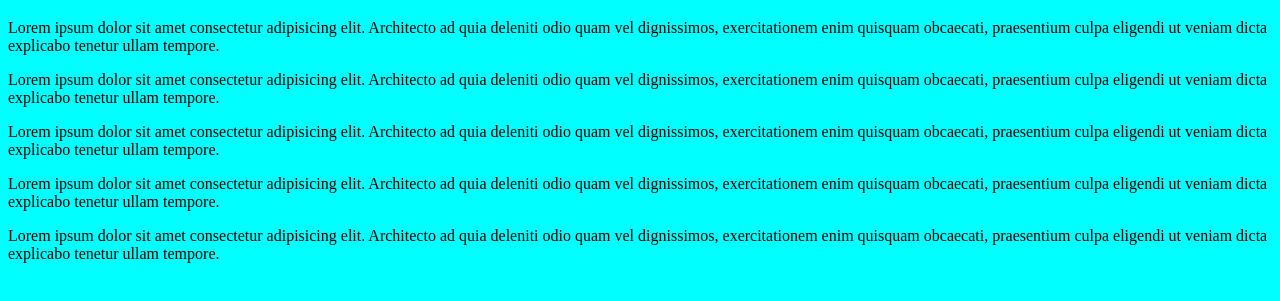
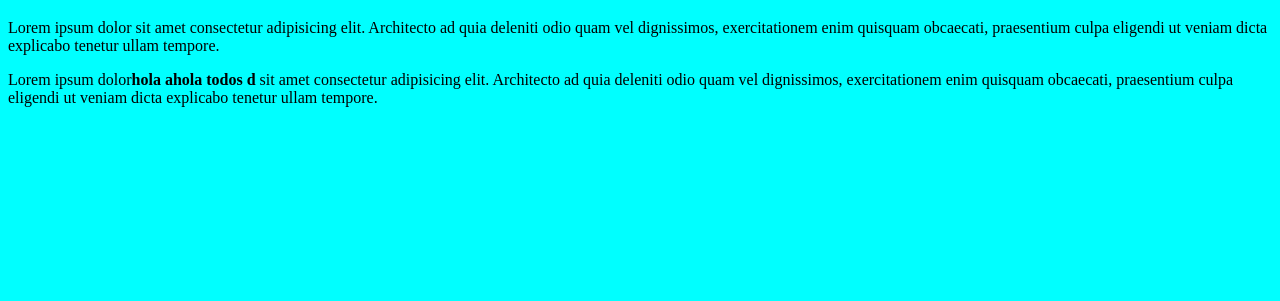
Before and after one commit to jhonatantiradoc/miweb, a plain HTML site: page index.html in a window 1280 px wide. Shown: the part 61-362 px from the top of the page. Drawn offline with Linux system fonts and the light colour scheme.

Commit message:
Se reducen la cantidad de párrafos

```diff
--- a/index.html
+++ b/index.html
@@ -10,11 +10,7 @@
     <h1>Hola Mundo Bienvenidos</h1>
     <p>Lorem ipsum dolor sit amet consectetur adipisicing elit. Architecto ad quia deleniti odio quam vel dignissimos, exercitationem enim quisquam obcaecati, praesentium culpa eligendi ut veniam dicta explicabo tenetur ullam tempore.</p>
 
-    <p>Lorem ipsum dolor sit amet consectetur adipisicing elit. Architecto ad quia deleniti odio quam vel dignissimos, exercitationem enim quisquam obcaecati, praesentium culpa eligendi ut veniam dicta explicabo tenetur ullam tempore.</p>
-    <p>Lorem ipsum dolor sit amet consectetur adipisicing elit. Architecto ad quia deleniti odio quam vel dignissimos, exercitationem enim quisquam obcaecati, praesentium culpa eligendi ut veniam dicta explicabo tenetur ullam tempore.</p>
-    <p>Lorem ipsum dolor sit amet consectetur adipisicing elit. Architecto ad quia deleniti odio quam vel dignissimos, exercitationem enim quisquam obcaecati, praesentium culpa eligendi ut veniam dicta explicabo tenetur ullam tempore.</p>
-    <p>Lorem ipsum dolor sit amet consectetur adipisicing elit. Architecto ad quia deleniti odio quam vel dignissimos, exercitationem enim quisquam obcaecati, praesentium culpa eligendi ut veniam dicta explicabo tenetur ullam tempore.</p>
-
+    <p>Lorem ipsum dolor<strong>hola ahola todos d</strong> sit amet consectetur adipisicing elit. Architecto ad quia deleniti odio quam vel dignissimos, exercitationem enim quisquam obcaecati, praesentium culpa eligendi ut veniam dicta explicabo tenetur ullam tempore.</p>
 
 </body>
 </html>
```
